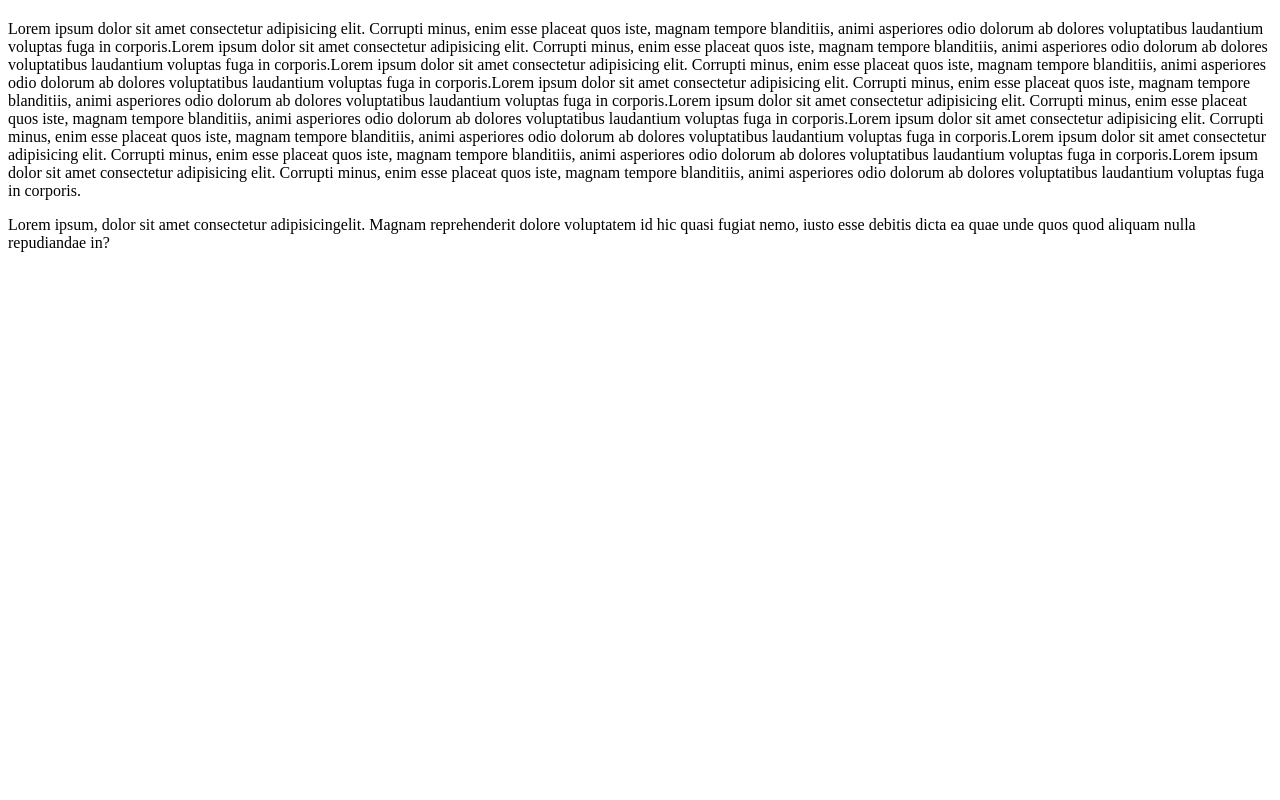
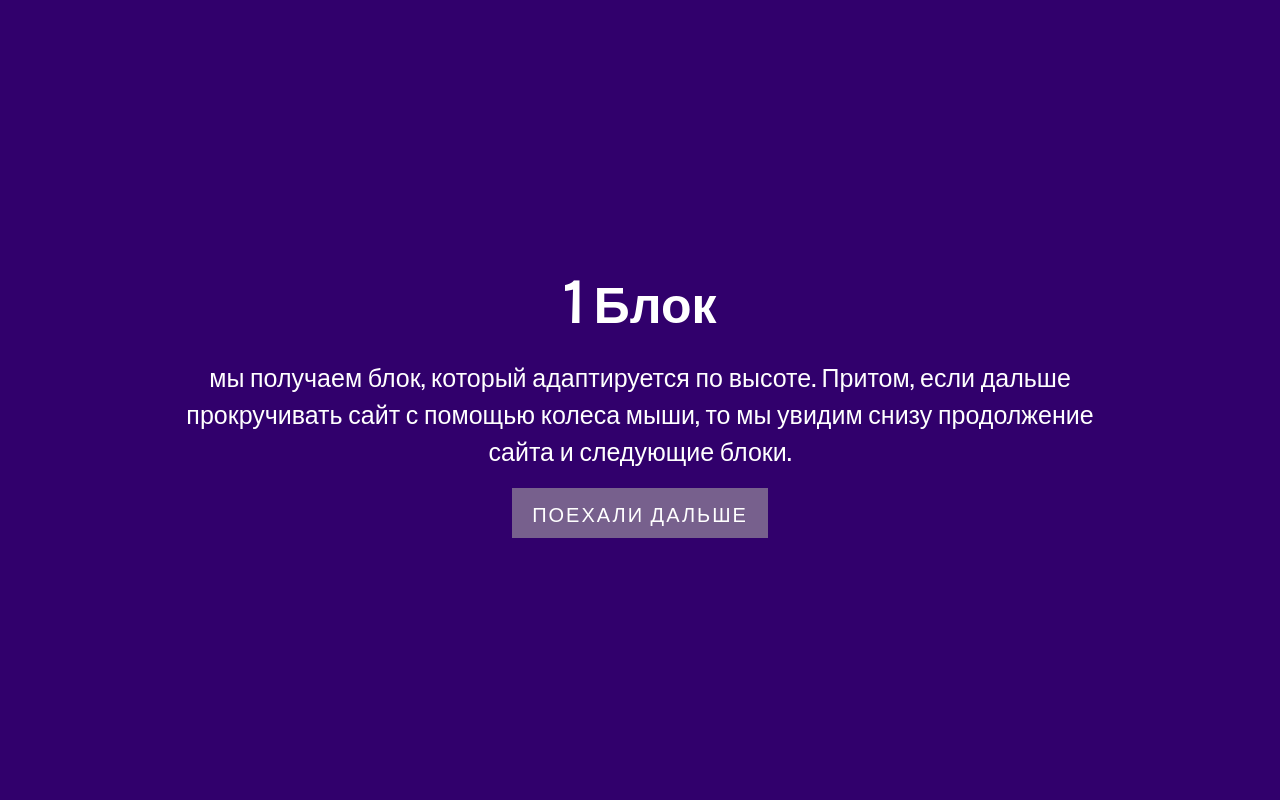
Before and after one commit to romeroletsgo/Fullscreen_Blocks, a plain HTML site: page index.html in a window 1280 px wide. Shown: the top 800 px of the page. Drawn offline with nearby package versions, Linux system fonts and the light colour scheme.

Commit message:
Подключение шрифтов, стилизация блоков fullscreen, content, footer.

```diff
--- a/index.html
+++ b/index.html
@@ -6,15 +6,20 @@
     <meta http-equiv="X-UA-Compatible" content="IE=edge">
     <meta name="viewport" content="width=device-width, initial-scale=1.0">
     <title>Полноэкранные блоки</title>
+    <link rel="preconnect" href="https://fonts.gstatic.com">
+    <link href="https://fonts.googleapis.com/css2?family=Oswald&display=swap" rel="stylesheet">
+    <link rel="stylesheet" href="style.css">
 </head>
 
 <body>
     <div class="wrapper">
         <section class="fullscreen">
             <div class="fullscreen__body">
-                <h1 class="fullscreen__title"></h1>
-                <div class="fullscreen__text"></div>
-                <a href="#" class="fullscreen__link"></a>
+                <h1 class="fullscreen__title">1 Блок</h1>
+                <div class="fullscreen__text">мы получаем блок, который адаптируется по высоте. Притом, если дальше
+                    прокручивать сайт с помощью колеса мыши, то мы увидим снизу продолжение сайта и следующие блоки.
+                </div>
+                <a href="#" class="fullscreen__link">Поехали дальше</a>
             </div>
         </section>
         <div class="content">
@@ -27,7 +32,8 @@
                     Corrupti minus, enim esse placeat quos iste, magnam tempore blanditiis, animi asperiores odio
                     dolorum ab dolores voluptatibus laudantium voluptas fuga in corporis.Lorem ipsum dolor sit amet
                     consectetur adipisicing elit. Corrupti minus, enim esse placeat quos iste, magnam tempore
-                    blanditiis, animi asperiores odio dolorum ab dolores voluptatibus laudantium voluptas fuga in
+                    blanditiis,</p>
+                <p> animi asperiores odio dolorum ab dolores voluptatibus laudantium voluptas fuga in
                     corporis.Lorem ipsum dolor sit amet consectetur adipisicing elit. Corrupti minus, enim esse placeat
                     quos iste, magnam tempore blanditiis, animi asperiores odio dolorum ab dolores voluptatibus
                     laudantium voluptas fuga in corporis.Lorem ipsum dolor sit amet consectetur adipisicing elit.
--- a/style.css
+++ b/style.css
@@ -0,0 +1,102 @@
+/* Обнуление */
+*,
+*::before,
+*::after {
+    padding: 0;
+    margin: 0;
+    border: 0;
+    -moz-box-sizing: border-box;
+    -webkit-box-sizing: border-box;
+    box-sizing: border-box;
+}
+
+/*------------------------------------ */
+
+/* Стили для демонстрации */
+html,
+body {
+    height: 100%;
+    background-color: #0037A3;
+    font-family: 'Oswald', sans-serif;
+    color: #fff;
+    font-size: 20px;
+}
+
+/*------------------------------------ */
+
+/* Основные стили */
+
+.wrapper {
+    /* Обязательно min-heaght! */
+    min-height: 100vh;
+    display: flex;
+    flex-direction: column;
+}
+
+.fullscreen {
+    min-height: 100vh;
+    background-color: #31006C;
+    display: flex;
+    padding: 20px 0;
+}
+
+.fullscreen__body {
+    flex: 1 1 auto;
+    max-width: 1000px;
+    width: 100%;
+    margin: 0 auto;
+    text-align: center;
+    display: flex;
+    flex-direction: column;
+    justify-content: center;
+    padding: 0 20px;
+}
+
+.fullscreen__title {
+    font-size: 50px;
+    margin: 0 0 20px 0;
+}
+
+.fullscreen__text {
+    font-size: 25px;
+    margin: 0 0 20px 0;
+}
+
+.fullscreen__link {
+    display: inline-block;
+    line-height: 50px;
+    text-transform: uppercase;
+    color: #fff;
+    text-decoration: none;
+    letter-spacing: 2px;
+    background-color: #77608d;
+    align-self: center;
+    padding: 0 20px;
+}
+
+.content {}
+
+.content__body {
+    max-width: 1000px;
+    margin: 0 auto;
+    padding: 30px 20px;
+}
+
+.content__body p {
+    margin: 0 0 20px 0;
+}
+
+.content__body p:last-child {
+    margin: 0;
+}
+
+.footer {
+    background-color: #111;
+    text-align: center;
+}
+
+.footer__body {
+    max-width: 1000px;
+    margin: 0 auto;
+    padding: 30px 20px;
+}
```
